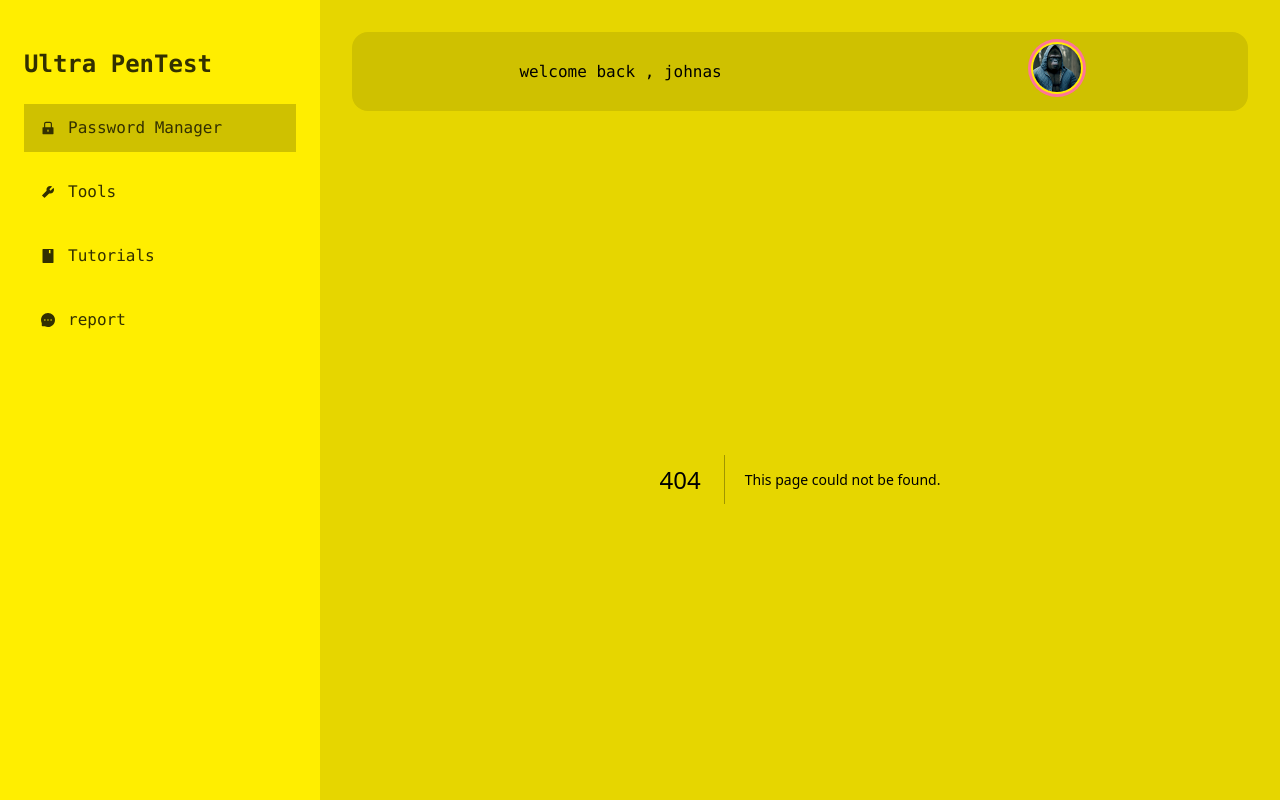
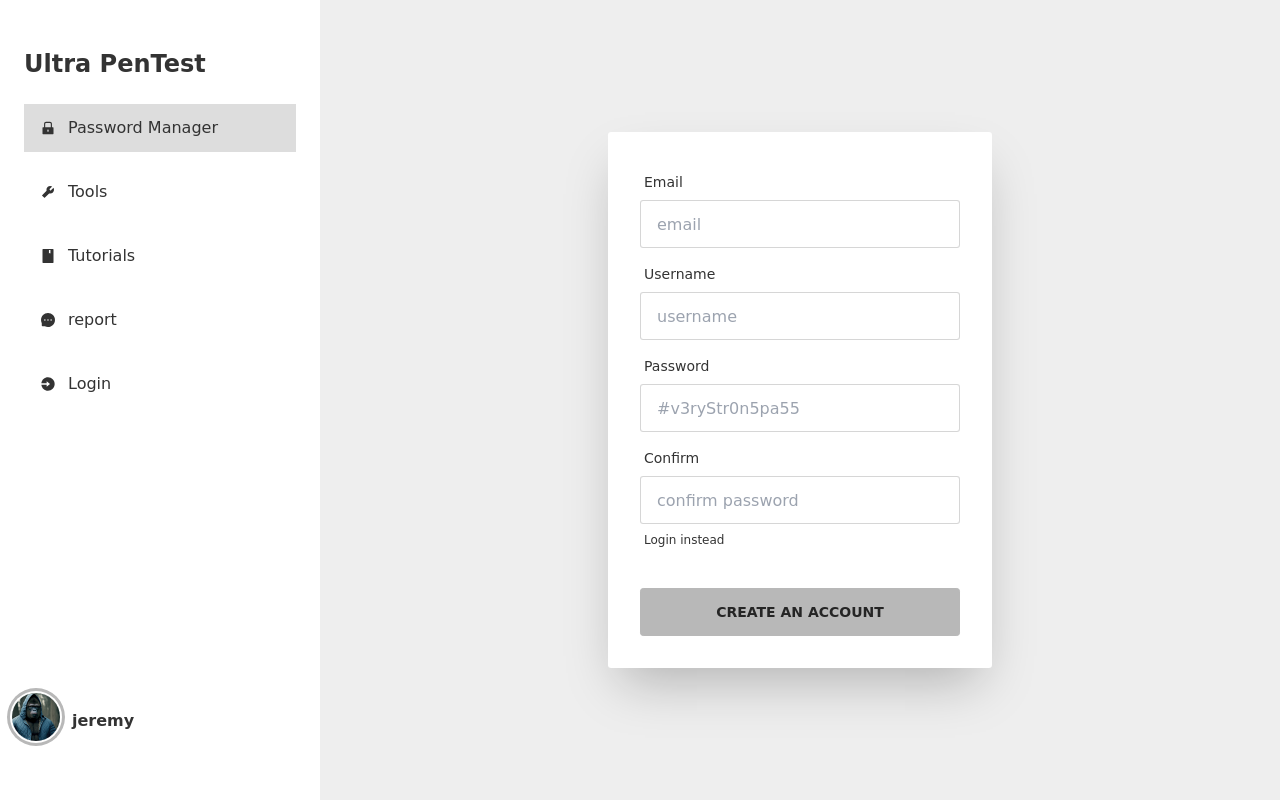
Before and after one commit to asbilim/ultra-frontend, a Next.js app: page /auth/register in a window 1280 px wide. Before the commit this address had no page. Built offline with nearby package versions, Linux system fonts and the light colour scheme.

Commit message:
another thing done

```diff
--- /dev/null
+++ b/src/app/auth/login/page.js
@@ -0,0 +1,28 @@
+export default function Login(){
+    return(
+        <div className="hero min-h-screen bg-base-200">
+        <div className="card flex-shrink-0 w-full max-w-sm shadow-2xl bg-base-100 ">
+        <div className="card-body">
+            <div className="form-control">
+            <label className="label">
+                <span className="label-text">Email</span>
+            </label>
+            <input type="text" placeholder="email" className="input input-bordered" />
+            </div>
+            <div className="form-control">
+            <label className="label">
+                <span className="label-text">Password</span>
+            </label>
+            <input type="text" placeholder="password" className="input input-bordered" />
+            <label className="label">
+                <a href="/auth/register" className="label-text-alt link link-hover font-bold">Register instead</a>
+            </label>
+            </div>
+            <div className="form-control mt-6">
+            <button className="btn btn-primary">Login</button>
+            </div>
+        </div>
+        </div>
+    </div>
+    )
+}
--- /dev/null
+++ b/src/app/auth/register/page.js
@@ -0,0 +1,40 @@
+export default function Login(){
+    return(
+        <div className="hero min-h-screen bg-base-200">
+        <div className="card flex-shrink-0 w-full max-w-sm shadow-2xl bg-base-100 ">
+        <div className="card-body">
+            <div className="form-control">
+                <label className="label">
+                    <span className="label-text">Email</span>
+                </label>
+                <input type="text" placeholder="email" className="input input-bordered" />
+            </div>
+            <div className="form-control">
+                <label className="label">
+                    <span className="label-text">Username</span>
+                </label>
+                <input type="text" placeholder="username" className="input input-bordered" />
+            </div>
+            <div className="form-control">
+                <label className="label">
+                    <span className="label-text">Password</span>
+                </label>
+                <input type="text" placeholder="#v3ryStr0n5pa55" className="input input-bordered" />
+            </div>
+            <div className="form-control">
+                <label className="label">
+                    <span className="label-text">Confirm</span>
+                </label>
+                <input type="text" placeholder="confirm password" className="input input-bordered" />
+                <label className="label">
+                    <a href="#" className="label-text-alt link link-hover">Login instead</a>
+                </label>
+            </div>
+            <div className="form-control mt-6">
+            <button className="btn btn-primary">Create an account</button>
+            </div>
+        </div>
+        </div>
+    </div>
+    )
+}
--- a/src/app/layout.js
+++ b/src/app/layout.js
@@ -1,5 +1,6 @@
 import './globals.css'
-import {AiFillLock,AiFillTool,AiFillBook,AiFillMessage} from "react-icons/ai"
+import {AiFillLock,AiFillTool,AiFillBook,AiFillMessage,AiOutlineLogin} from "react-icons/ai"
+import {RiLoginCircleFill} from "react-icons/ri"
 import Link from 'next/link'
 import Navbar from '@/components/navbar'
 
@@ -16,19 +17,22 @@ export default function RootLayout({ children }) {
       <body>
       <div className="drawer drawer-mobile bg-base-200">
             <input id="my-drawer-2" type="checkbox" className="drawer-toggle" />
-            <div className="drawer-content flex flex-col items-center justify-start gap-4">
-                <Navbar />
+            <div className="drawer-content flex flex-col items-center justify-center gap-4">
                 {children}
                 <label htmlFor="my-drawer-2" className="btn btn-primary drawer-button lg:hidden">Open drawer</label>
             </div>
             <div className="drawer-side">
                 <label htmlFor="my-drawer-2" className="drawer-overlay"></label>
-                <ul className="menu p-6 pt-8 w-80 bg-base-100 text-base-content ">
+                <ul className="menu p-6 pt-8 w-80 bg-base-100 text-base-content h-screen relative overflow-hidden">
                   <h2 className='w-full text-start font-semibold text-2xl my-4'>Ultra PenTest</h2>
                   <li className='bg-base-300 my-2'><Link href=""><AiFillLock /> Password Manager</Link></li>
                   <li className='my-2'><Link href="/tools"><AiFillTool/> Tools</Link></li>
                   <li className='my-2'><Link href="/tutorials"><AiFillBook />Tutorials</Link></li>
                   <li className='my-2'><Link href="/contact"><AiFillMessage />report</Link></li>
+                  <li className='my-2'><Link href="/auth/login"><RiLoginCircleFill />Login</Link></li>
+                  <ul className='absolute bottom-10 left-0 w-full flex items-center justify-start'>
+                    <Navbar />
+                  </ul>
                 </ul>
             </div>
         </div>
--- a/src/app/page.js
+++ b/src/app/page.js
@@ -9,7 +9,39 @@ export default function Home() {
     <div className="flex w-full gap-4 items-center justify-start flex-col">
       <Image src={bg} className='w-[25rem] h-[25rem]'/>
       <div className="w-full flex items-center justify-center my-8">
-        <button className="btn btn-wide rounded-3xl min-w-fit px-24">Start securing my passwords</button>
+        <label htmlFor="my-modal-4" className="btn btn-wide rounded-3xl min-w-fit px-24 bg-base-300 text-sm lowercase">Start securing my passwords</label>
+
+{/* Put this part before </body> tag */}
+<input type="checkbox" id="my-modal-4" className="modal-toggle" />
+<label htmlFor="my-modal-4" className="modal cursor-pointer">
+  <label className="modal-box relative" htmlFor="">
+    <h3 className="text-lg font-bold text-center">Welcome to our password manager - Take the First Step to Secure Your Digital Life</h3>
+    <p className="py-4">Set a strong, unique master password to secure your digital information. We're here to help if you have questions or need assistance.Start by creating a master password, you should keep it secret and will be used to manage all your future passwords</p>
+    <form className="flex flex-col">
+    <div className="form-control w-full ">
+      <label className="label">
+        <span className="label-text text-lg font-semibold">Create your password</span>
+      </label>
+      <input type="text" placeholder="V35y570nG-pA55!@" className="input input-bordered w-full" />
+      <label className="label">
+        <span className="label-text-alt">The min lenght should be 12</span>
+      </label>
+    </div>
+      <div className="form-control w-full">
+        <label className="label">
+          <span className="label-text text-lg font-semibold">Confirm password</span>
+        </label>
+        <input type="text" placeholder="V35y570nG-pA55!@" className="input input-bordered w-full " />
+        <label className="label">
+          <span className="label-text-alt">The password are not same!</span>
+        </label>
+      </div>
+      <div className="flex flex-col items-center justify-center py-8">
+        <button className="btn btn-wide px-12 rounded-3xl leading-none w-full">Save master password</button>
+      </div>
+    </form>
+  </label>
+</label>
       </div>
     </div>
   )
--- a/src/components/navbar.jsx
+++ b/src/components/navbar.jsx
@@ -2,10 +2,9 @@ import profile from "../../public/profile.jpeg"
 import Image from "next/image"
 export default function Navbar(){
     return (
-        <div className="flex w-full items-center justify-center p-8">
-            <div className="flex w-full rounded-2xl bg-base-300 items-center justify-around p-3">
-                <p>welcome back , johnas</p>
-                <div className="dropdown">
+        <div className="flex items-center justify-start">
+            <div className="flex w-full rounded-2xl items-center justify-around p-3">
+                <div className="dropdown dropdown-top">
                     <label tabIndex={0} className="cursor-pointer">
                         <div className="avatar cursor-pointer">
                             <div className="w-12 rounded-full ring ring-primary ring-offset-base-100 ring-offset-2">
@@ -14,11 +13,11 @@ export default function Navbar(){
                         </div>
                     </label>
                     <ul tabIndex={0} className="dropdown-content menu p-2 shadow bg-base-100 rounded-box w-52">
-                        <li><a>Profile</a></li>
                         <li><a>Logout</a></li>
                     </ul>
                 </div>
             </div>
+            <p className="font-semibold">jeremy</p>
         </div>
     )
 }
--- a/tailwind.config.js
+++ b/tailwind.config.js
@@ -21,6 +21,6 @@ module.exports = {
     rtl: false,
     prefix: "",
     darkTheme: "lofi",
-    themes: ["cyberpunk", "wireframe","lofi"],
+    themes: ["wireframe","lofi"],
   },
 }
```
